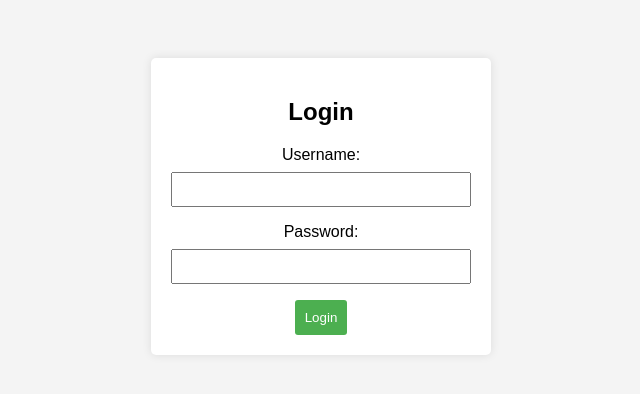
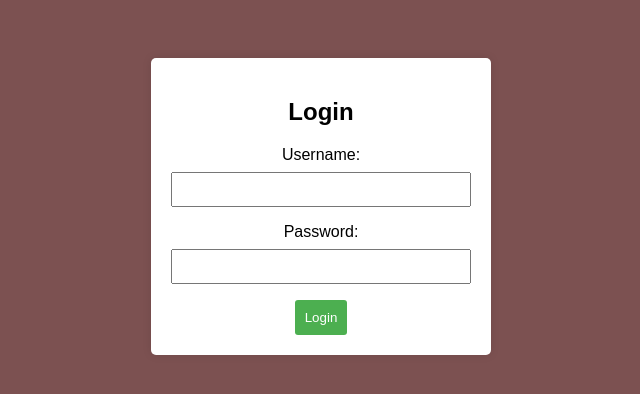
Before and after one commit to desundara/login-page, a plain HTML site: page index.html in a window 1280 px wide. Shown: the whole page, without its empty margins (319-959 px from the left). Drawn offline with Linux system fonts and the light colour scheme.

Commit message:
changed background color

```diff
--- a/index.html
+++ b/index.html
@@ -7,7 +7,7 @@
     <style>
         body {
             font-family: Arial, sans-serif;
-            background-color: #f4f4f4;
+            background-color: #7c5151;
             text-align: center;
             padding: 50px;
         }
```
